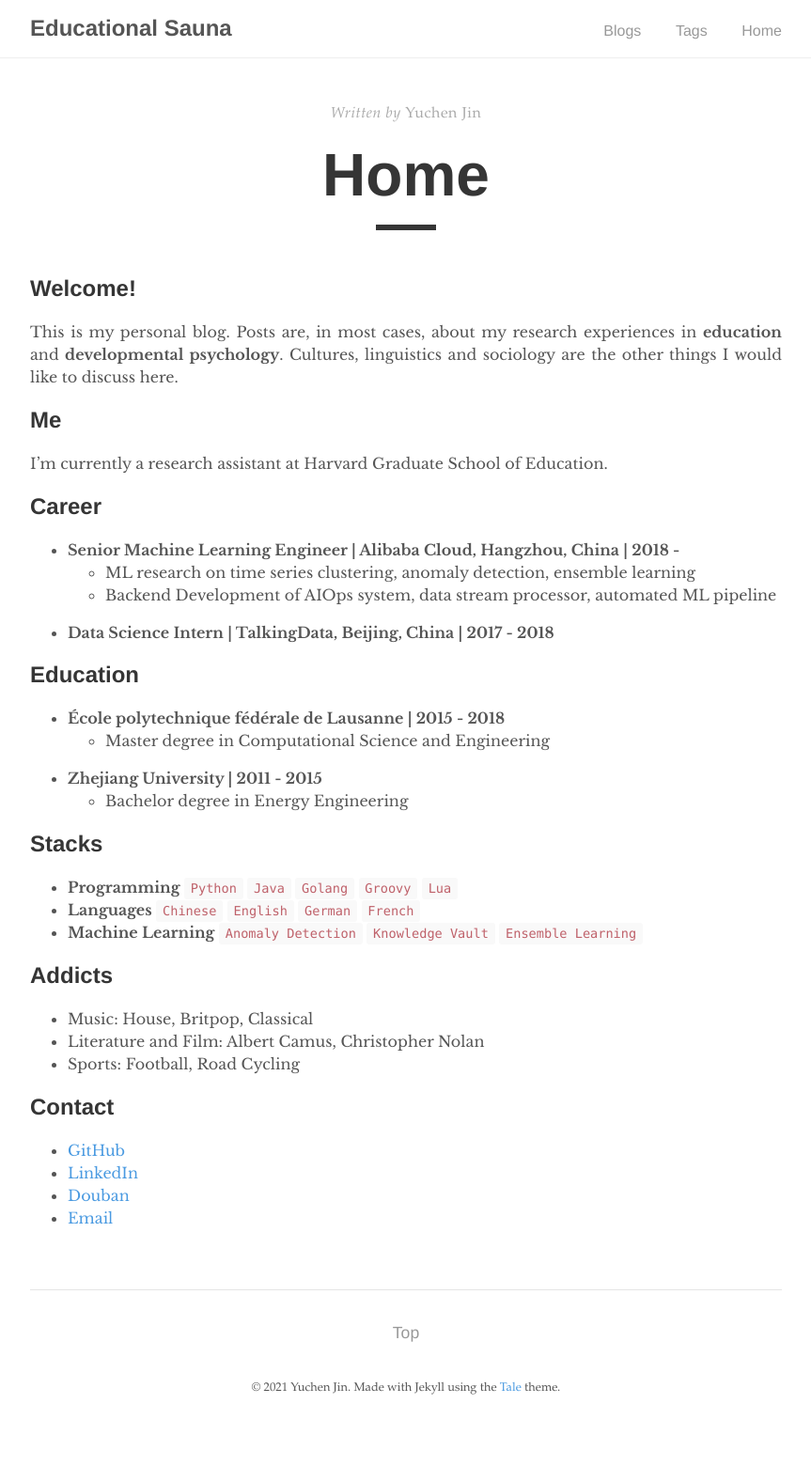
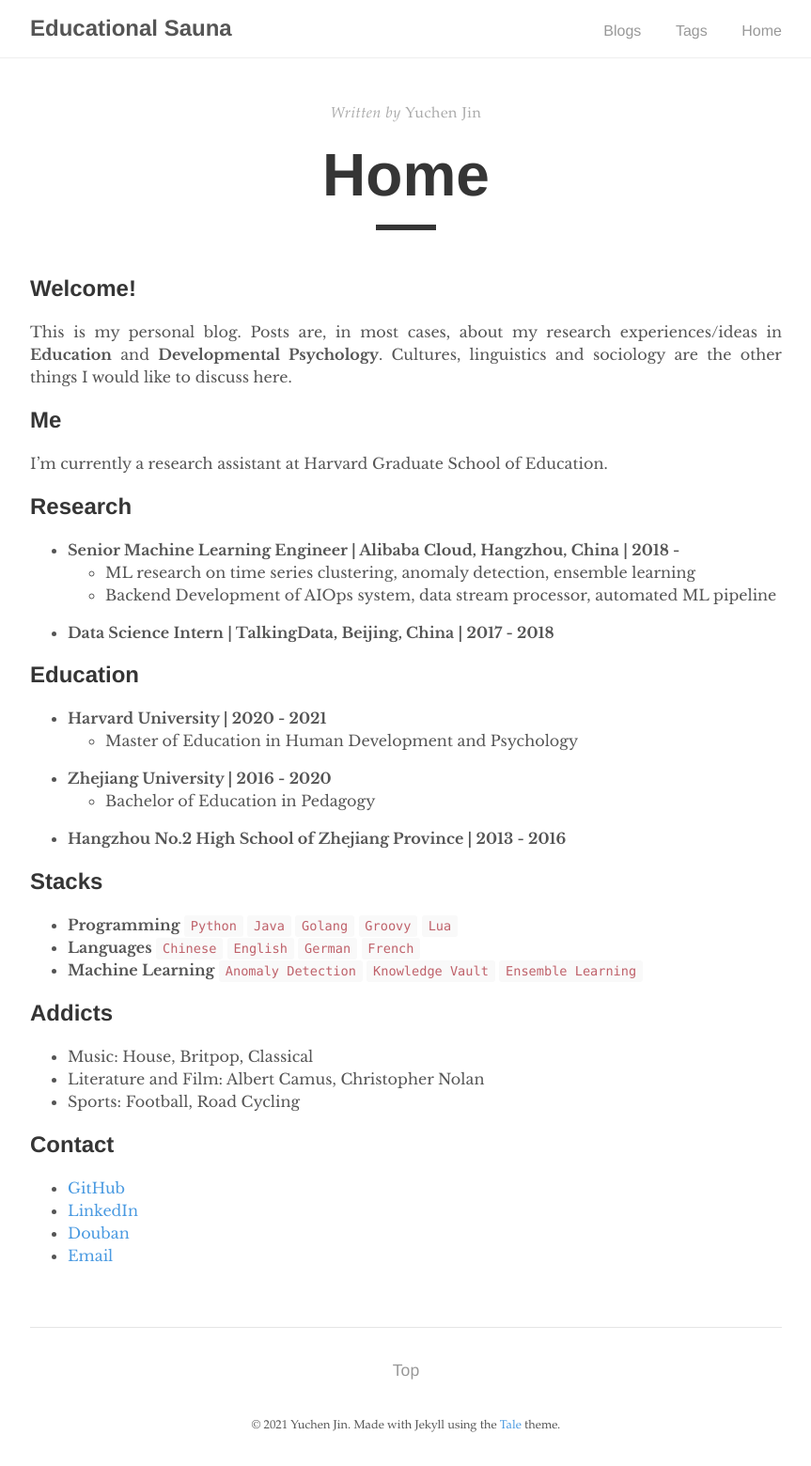
Before and after one commit to Regenchen/Regenchen.github.io, a Jekyll site: the page built from index.md, in a window 1280 px wide. Shown: the whole page at 94% size, without its empty margins (208-1071 px from the left). Built offline with Jekyll 4.4.1, drawn with Linux system fonts in a browser that asks for light colours; before the commit the page ends 1520 px from its top, so only the background shows below that.

Commit message:
Update index.md

```diff
--- a/index.md
+++ b/index.md
@@ -5,14 +5,14 @@ title: Home
 
 ## Welcome!
 
-This is my personal blog. Posts are, in most cases, about my research experiences in **education** and **developmental psychology**. Cultures, linguistics and sociology are the other things I would like to discuss here.
+This is my personal blog. Posts are, in most cases, about my research experiences/ideas in **Education** and **Developmental Psychology**. Cultures, linguistics and sociology are the other things I would like to discuss here.
 
 
 ## Me
 I'm currently a research assistant at Harvard Graduate School of Education.
 
 
-## Career
+## Research
 
 - **Senior Machine Learning Engineer \| Alibaba Cloud, Hangzhou, China \| 2018 -**
 	+ ML research on time series clustering, anomaly detection, ensemble learning
@@ -25,13 +25,18 @@ I'm currently a research assistant at Harvard Graduate School of Education.
 
 ## Education
 
--  **École polytechnique fédérale de Lausanne \| 2015 - 2018**
-	+ Master degree in Computational Science and Engineering
+-  **Harvard University \| 2020 - 2021**
+	+ Master of Education in Human Development and Psychology
 
 []() <!--as blank line-->
 
-- **Zhejiang University \| 2011 - 2015**
-	+ Bachelor degree in Energy Engineering
+- **Zhejiang University \| 2016 - 2020**
+	+ Bachelor of Education in Pedagogy
+
+[]() <!--as blank line-->
+
+- **Hangzhou No.2 High School of Zhejiang Province \| 2013 - 2016**
+
 
 
 ## Stacks
```
